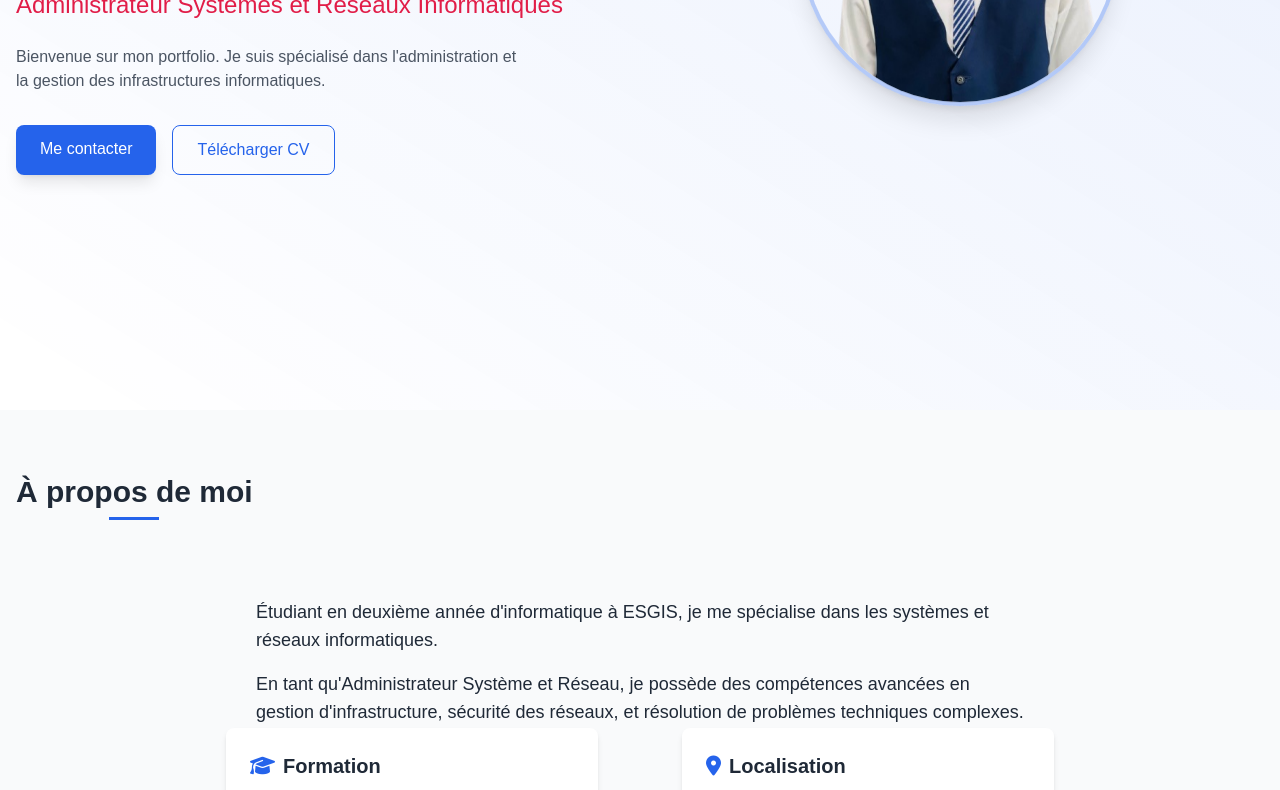
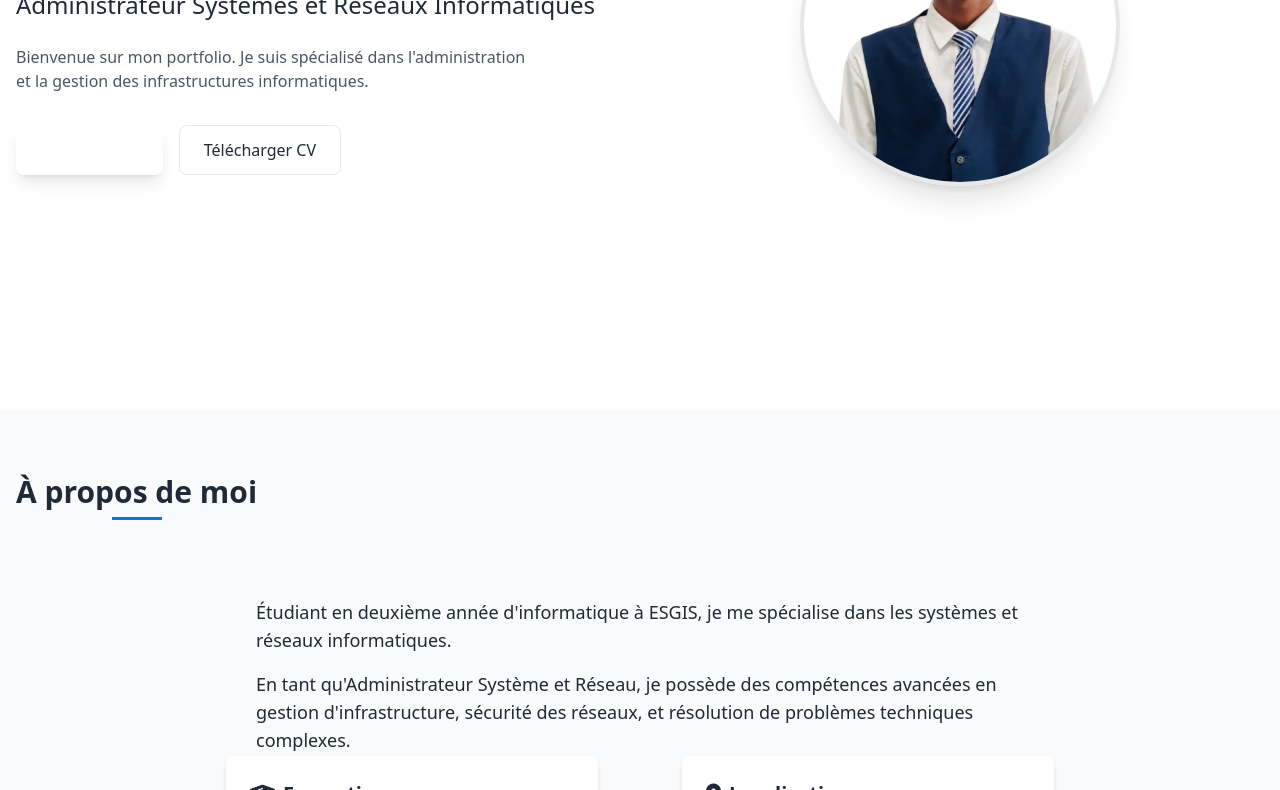
Before and after one commit to King03-sam/olosa03, a plain HTML site: page index.html in a window 1280 px wide. Shown: the part 390-1180 px from the top of the page. Drawn offline with nearby package versions, Linux system fonts and the light colour scheme.

Commit message:
Update index.html

```diff
--- a/index.html
+++ b/index.html
@@ -8,79 +8,6 @@
     <link rel="stylesheet" href="https://cdnjs.cloudflare.com/ajax/libs/font-awesome/6.4.0/css/all.min.css">
     <link rel="stylesheet" href="https://cdnjs.cloudflare.com/ajax/libs/animate.css/4.1.1/animate.min.css">
     <link rel="stylesheet" href="style.css">
-
-<!-- EmailJS -->
-    <script type="text/javascript" src="https://cdn.jsdelivr.net/npm/@emailjs/browser@3/dist/email.min.js"></script>
-    <script type="text/javascript">
-        (function() {
-            emailjs.init("sHifVwT74QmdYTyUd");
-        })();
-    </script>
-
-    <script>
-        document.addEventListener("DOMContentLoaded", function() {
-            document.body.style.display = "block";
-        });
-    </script>
-
-    <script>
-        tailwind.config = {
-            darkMode: 'class',
-            theme: {
-                extend: {
-                    colors: {
-                        primary: '#2563EB', // Bleu vibrant
-                        secondary: '#E11D48', // Rouge vif
-                        accent: '#06B6D4', // Turquoise
-                    },
-                    fontFamily: {
-                        sans: ['Poppins', 'sans-serif'],
-                    },
-                    animation: {
-                        'fade-in': 'fadeIn 1s ease-in-out',
-                        'slide-up': 'slideUp 0.8s ease-out',
-                        'slide-right': 'slideRight 0.8s ease-out',
-                        'slide-left': 'slideLeft 0.8s ease-out',
-                        'bounce-slow': 'bounce 3s infinite',
-                        'pulse-slow': 'pulse 3s infinite',
-                    },
-                    keyframes: {
-                        fadeIn: {
-                            '0%': { opacity: '0' },
-                            '100%': { opacity: '1' },
-                        },
-                        slideUp: {
-                            '0%': { transform: 'translateY(50px)', opacity: '0' },
-                            '100%': { transform: 'translateY(0)', opacity: '1' },
-                        },
-                        slideRight: {
-                            '0%': { transform: 'translateX(-50px)', opacity: '0' },
-                            '100%': { transform: 'translateX(0)', opacity: '1' },
-                        },
-                        slideLeft: {
-                            '0%': { transform: 'translateX(50px)', opacity: '0' },
-                            '100%': { transform: 'translateX(0)', opacity: '1' },
-                        },
-                    },
-                }
-            }
-        };
-
-        // Check for dark mode preference
-        if (window.matchMedia && window.matchMedia('(prefers-color-scheme: dark)').matches) {
-            document.documentElement.classList.add('dark');
-        }
-
-        window.matchMedia('(prefers-color-scheme: dark)').addEventListener('change', event => {
-            if (event.matches) {
-                document.documentElement.classList.add('dark');
-            } else {
-                document.documentElement.classList.remove('dark');
-            }
-        });
-    </script>
-
-
 </head>
 <body class="font-sans bg-white dark:bg-gray-900 text-gray-800 dark:text-gray-200 transition-colors duration-300">
     <!-- Header/Navigation -->
@@ -123,21 +50,21 @@
 
         <div class="container mx-auto px-4 grid md:grid-cols-2 gap-8 items-center relative z-10">
             <div class="order-2 md:order-1 animate-slide-right">
-                <p class="text-lg mb-2 animate__animated animate__fadeIn">Salut, je suis</p>
-                <h1 class="text-4xl md:text-5xl lg:text-6xl font-bold mb-4 animate__animated animate__fadeInUp" style="animation-delay: 0.2s">
+                <p class="text-lg mb-2">Salut, je suis</p>
+                <h1 class="text-4xl md:text-5xl lg:text-6xl font-bold mb-4">
                     OLOJEDE Samuel
                 </h1>
-                <h2 class="text-xl md:text-2xl mb-6 text-secondary dark:text-accent animate__animated animate__fadeInUp" style="animation-delay: 0.4s">
+                <h2 class="text-xl md:text-2xl mb-6 text-secondary dark:text-accent">
                     Administrateur Systèmes et Réseaux Informatiques
                 </h2>
-                <p class="mb-8 text-gray-600 dark:text-gray-400 max-w-lg animate__animated animate__fadeInUp" style="animation-delay: 0.6s">
+                <p class="mb-8 text-gray-600 dark:text-gray-400 max-w-lg">
                     Bienvenue sur mon portfolio. Je suis spécialisé dans l'administration et la gestion des infrastructures informatiques.
                 </p>
-                <div class="flex flex-wrap gap-4 animate__animated animate__fadeInUp" style="animation-delay: 0.8s">
+                <div class="flex flex-wrap gap-4">
                     <a href="#contact" class="px-6 py-3 bg-primary hover:bg-primary/90 text-white rounded-lg transition shadow-lg hover:shadow-xl hover:-translate-y-1 duration-300 btn-hover">
                         Me contacter
                     </a>
-                    <a href="#" id="download-cv" class="px-6 py-3 border border-primary text-primary hover:bg-primary/10 rounded-lg transition hover:-translate-y-1 duration-300 btn-hover" target="_blank">
+                    <a href="#" id="download-cv" class="px-6 py-3 border border-primary text-primary hover:bg-primary/10 rounded-lg transition hover:-translate-y-1 duration-300 btn-hover">
                         Télécharger CV
                     </a>
                 </div>
@@ -156,7 +83,7 @@
             <h2 class="text-3xl font-bold text-center mb-12 section-title">À propos de moi</h2>
 
             <div class="max-w-3xl mx-auto">
-                <div class="mb-8 animate-on-scroll" data-animation="fade-up" style="animation-delay: 0.2s">
+                <div class="mb-8 animate-on-scroll" data-animation="fade-up">
                     <p class="text-lg mb-4">
                         Étudiant en deuxième année d'informatique à ESGIS, je me spécialise dans les systèmes et réseaux informatiques.
                     </p>
@@ -167,7 +94,7 @@
                 </div>
 
                 <div class="grid md:grid-cols-2 gap-6">
-                    <div class="bg-white dark:bg-gray-900 p-6 rounded-lg shadow-md animate-on-scroll card-hover" data-animation="fade-right" style="animation-delay: 0.4s">
+                    <div class="bg-white dark:bg-gray-900 p-6 rounded-lg shadow-md animate-on-scroll card-hover" data-animation="fade-right">
                         <h3 class="text-xl font-semibold mb-3 flex items-center">
                             <i class="fas fa-graduation-cap mr-2 text-primary"></i>
                             Formation
@@ -184,7 +111,7 @@
                         </ul>
                     </div>
 
-                    <div class="bg-white dark:bg-gray-900 p-6 rounded-lg shadow-md animate-on-scroll card-hover" data-animation="fade-left" style="animation-delay: 0.4s">
+                    <div class="bg-white dark:bg-gray-900 p-6 rounded-lg shadow-md animate-on-scroll card-hover" data-animation="fade-left">
                         <h3 class="text-xl font-semibold mb-3 flex items-center">
                             <i class="fas fa-map-marker-alt mr-2 text-primary"></i>
                             Localisation
@@ -202,7 +129,7 @@
             <h2 class="text-3xl font-bold text-center mb-12 section-title">Mes Services</h2>
 
             <div class="grid md:grid-cols-2 lg:grid-cols-3 gap-8">
-                <div class="bg-white dark:bg-gray-800 rounded-lg shadow-lg p-6 animate-on-scroll service-card" data-animation="zoom-in" style="animation-delay: 0.1s">
+                <div class="bg-white dark:bg-gray-800 rounded-lg shadow-lg p-6 animate-on-scroll service-card" data-animation="zoom-in">
                     <div class="w-14 h-14 bg-primary/10 rounded-lg flex items-center justify-center mb-4 service-icon">
                         <i class="fas fa-network-wired text-2xl text-primary"></i>
                     </div>
@@ -216,7 +143,7 @@
                     </a>
                 </div>
 
-                <div class="bg-white dark:bg-gray-800 rounded-lg shadow-lg p-6 animate-on-scroll service-card" data-animation="zoom-in" style="animation-delay: 0.2s">
+                <div class="bg-white dark:bg-gray-800 rounded-lg shadow-lg p-6 animate-on-scroll service-card" data-animation="zoom-in">
                     <div class="w-14 h-14 bg-primary/10 rounded-lg flex items-center justify-center mb-4 service-icon">
                         <i class="fas fa-route text-2xl text-primary"></i>
                     </div>
@@ -230,7 +157,7 @@
                     </a>
                 </div>
 
-                <div class="bg-white dark:bg-gray-800 rounded-lg shadow-lg p-6 animate-on-scroll service-card" data-animation="zoom-in" style="animation-delay: 0.3s">
+                <div class="bg-white dark:bg-gray-800 rounded-lg shadow-lg p-6 animate-on-scroll service-card" data-animation="zoom-in">
                     <div class="w-14 h-14 bg-primary/10 rounded-lg flex items-center justify-center mb-4 service-icon">
                         <i class="fas fa-tools text-2xl text-primary"></i>
                     </div>
@@ -244,7 +171,7 @@
                     </a>
                 </div>
 
-                <div class="bg-white dark:bg-gray-800 rounded-lg shadow-lg p-6 animate-on-scroll service-card" data-animation="zoom-in" style="animation-delay: 0.4s">
+                <div class="bg-white dark:bg-gray-800 rounded-lg shadow-lg p-6 animate-on-scroll service-card" data-animation="zoom-in">
                     <div class="w-14 h-14 bg-primary/10 rounded-lg flex items-center justify-center mb-4 service-icon">
                         <i class="fas fa-bug text-2xl text-primary"></i>
                     </div>
@@ -258,7 +185,7 @@
                     </a>
                 </div>
 
-                <div class="bg-white dark:bg-gray-800 rounded-lg shadow-lg p-6 animate-on-scroll service-card" data-animation="zoom-in" style="animation-delay: 0.5s">
+                <div class="bg-white dark:bg-gray-800 rounded-lg shadow-lg p-6 animate-on-scroll service-card" data-animation="zoom-in">
                     <div class="w-14 h-14 bg-primary/10 rounded-lg flex items-center justify-center mb-4 service-icon">
                         <i class="fas fa-shield-alt text-2xl text-primary"></i>
                     </div>
@@ -272,7 +199,7 @@
                     </a>
                 </div>
 
-                <div class="bg-white dark:bg-gray-800 rounded-lg shadow-lg p-6 animate-on-scroll service-card" data-animation="zoom-in" style="animation-delay: 0.6s">
+                <div class="bg-white dark:bg-gray-800 rounded-lg shadow-lg p-6 animate-on-scroll service-card" data-animation="zoom-in">
                     <div class="w-14 h-14 bg-primary/10 rounded-lg flex items-center justify-center mb-4 service-icon">
                         <i class="fas fa-server text-2xl text-primary"></i>
                     </div>
@@ -295,7 +222,7 @@
             <h2 class="text-3xl font-bold text-center mb-12 section-title">Me Contacter</h2>
 
             <div class="grid md:grid-cols-2 gap-8 max-w-4xl mx-auto">
-                <div class="animate-on-scroll" data-animation="fade-right" style="animation-delay: 0.2s">
+                <div class="animate-on-scroll" data-animation="fade-right">
                     <div class="bg-white dark:bg-gray-900 p-6 rounded-lg shadow-md mb-6 hover:shadow-lg transition-all duration-300 contact-card">
                         <h3 class="text-xl font-semibold mb-4">Informations de Contact</h3>
 
@@ -362,7 +289,7 @@
                     </div>
                 </div>
 
-                <div class="bg-white dark:bg-gray-900 p-6 rounded-lg shadow-md hover:shadow-lg transition-all duration-300 animate-on-scroll form-container" data-animation="fade-left" style="animation-delay: 0.3s">
+                <div class="bg-white dark:bg-gray-900 p-6 rounded-lg shadow-md hover:shadow-lg transition-all duration-300 animate-on-scroll form-container" data-animation="fade-left">
                     <h3 class="text-xl font-semibold mb-4">Envoyez-moi un message</h3>
 
                     <form id="contact-form" class="space-y-4">
@@ -400,7 +327,7 @@
         </div>
     </section>
 
-    <!-- Footer-pied de page  -->
+    <!-- Footer -->
     <footer class="bg-gray-900 text-white py-8">
         <div class="container mx-auto px-4">
             <div class="flex flex-col md:flex-row justify-between items-center">
@@ -419,7 +346,7 @@
         </div>
     </footer>
 
-    <!-- work.js-->
+    <!-- Script externe -->
     <script src="work.js"></script>
 </body>
 </html>
```
